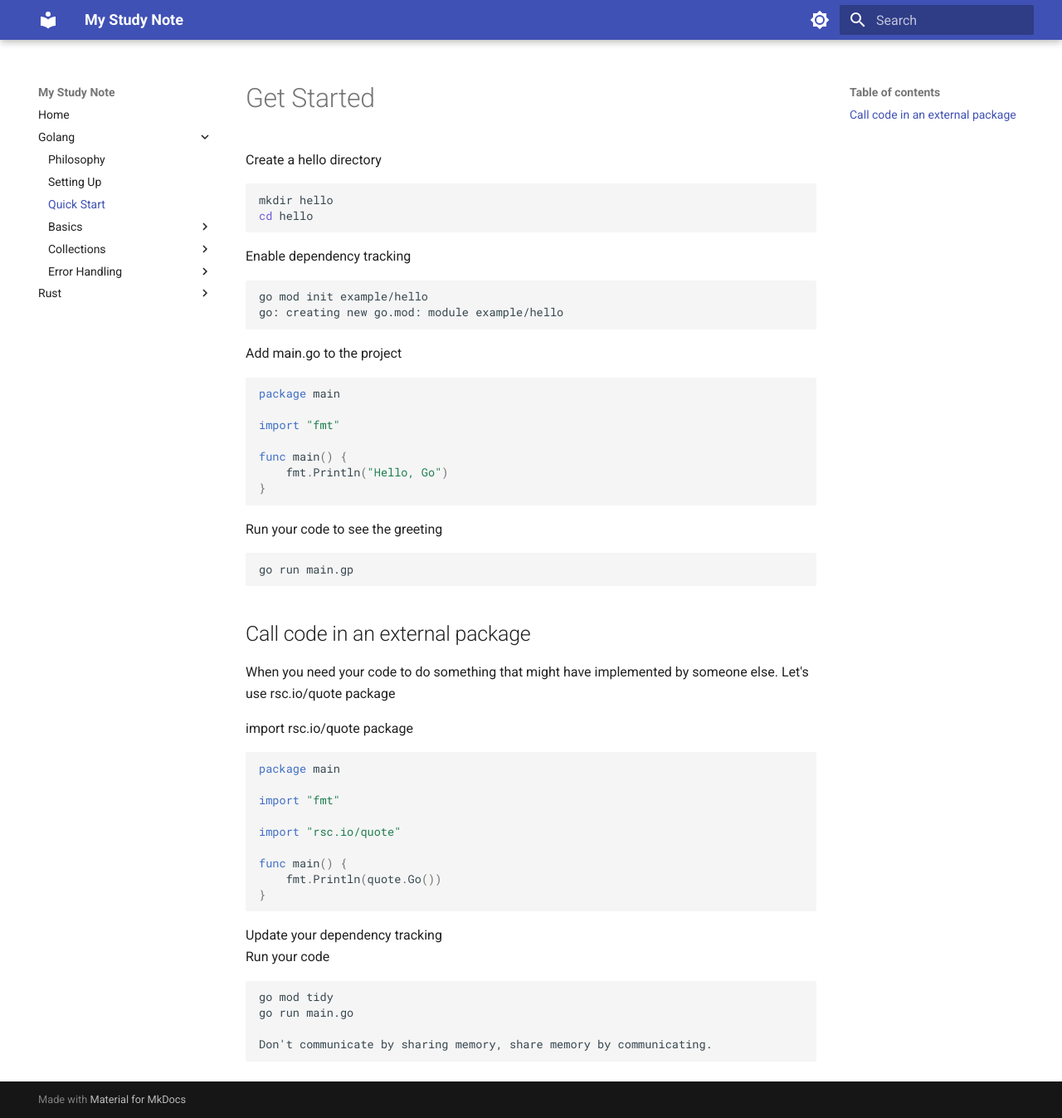
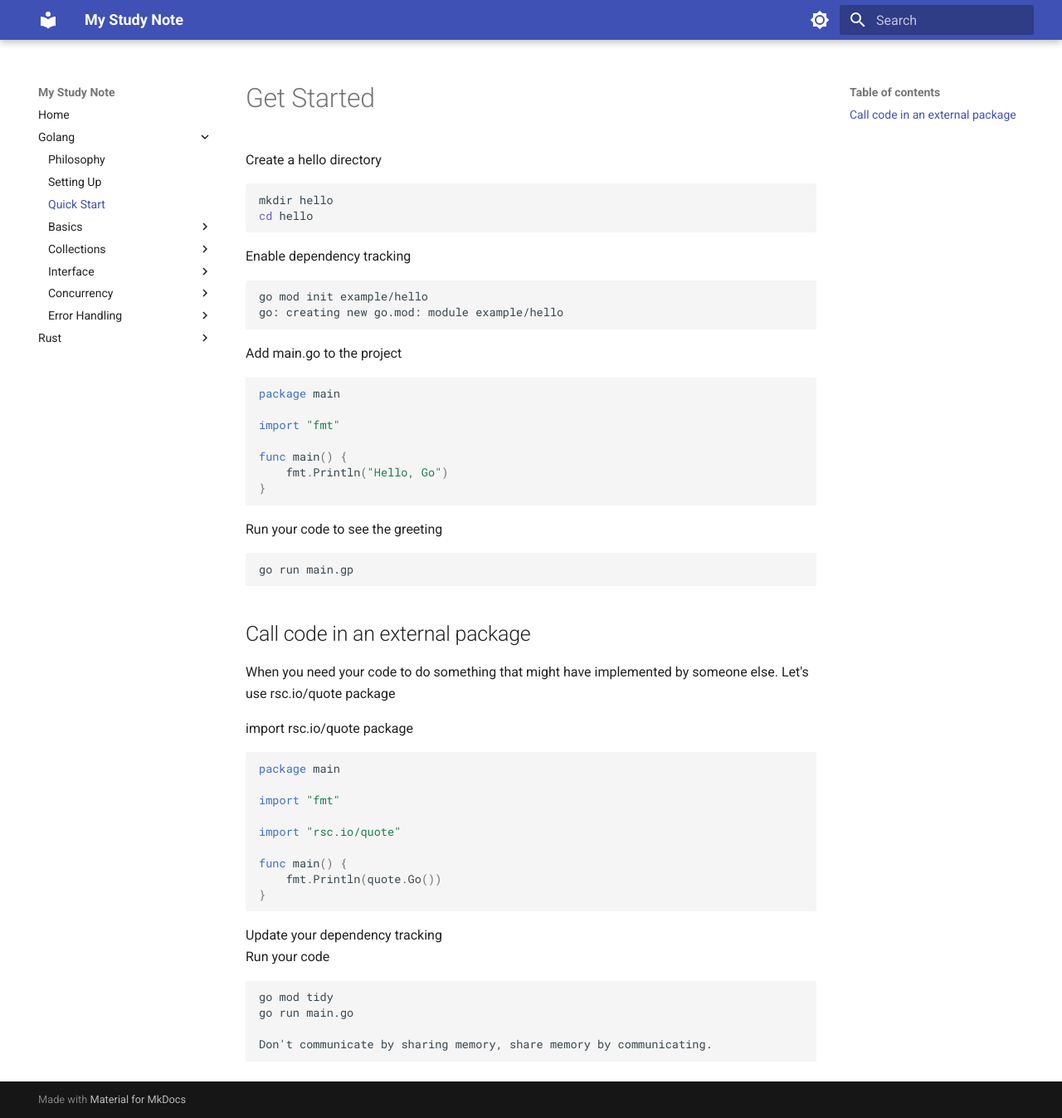
Before and after one commit to ryyt-cg/study-note, an MkDocs documentation site: the page built from docs/go-study/02-quick-start/get-started.md, in a window 1280 px wide and 1347 px high. Shown: the whole window at 83% size. Built offline with MkDocs 1.6.1 and Material for MkDocs 9.7.7, drawn with Linux system fonts in a browser that asks for light colours; some of the changed lines change nothing that is shown.

Commit message:
feat: add some golang topics

```diff
--- a/mkdocs.yml
+++ b/mkdocs.yml
@@ -11,6 +11,11 @@ nav:
           - 'Array': './go-study/04-collections/array.md'
           - 'Slices': './go-study/04-collections/slices.md'
           - 'Map': './go-study/04-collections/maps.md'
+      - Interface:
+          - Interfaces: './go-study/05-interface/interfaces.md'
+          - Reflection: './go-study/05-interface/reflection.md'
+      - Concurrency:
+          - Goroutine: './go-study/07-concurrency/1-goroutine/overview.md'
       - Error Handling:
           - 'Error': './go-study/08-error/01-error.md'
   - Rust:
```
